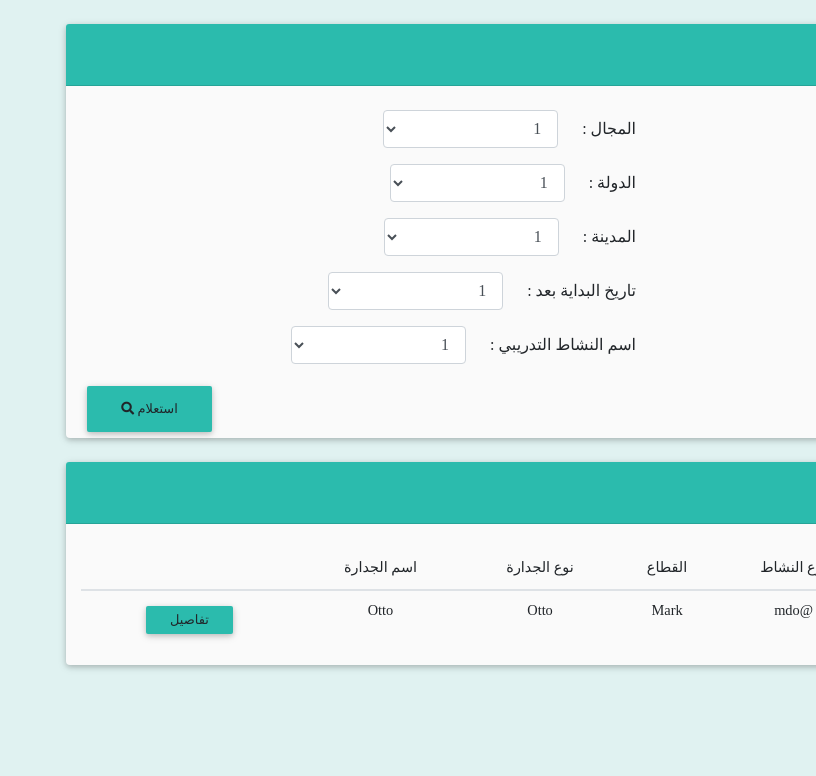
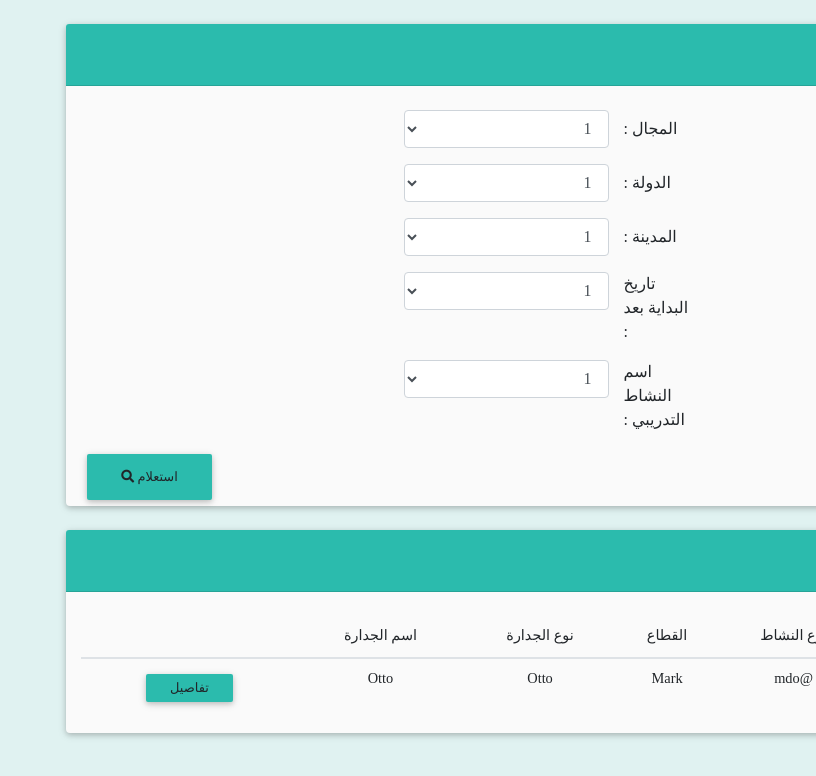
Before and after one commit to AngularIPAteam/Training, an Angular app in the folder QueryEmpsTraining/: page / in a window 1280 px wide. Shown: the top 776 px of the page, without its empty margins (464-1280 px from the left). Built offline with nearby package versions, Linux system fonts and the light colour scheme; a web font is replaced by a local one.

Commit message:
Update search-operations.component.html

```diff
--- a/QueryEmpsTraining/src/app/components/search-operations/search-operations.component.html
+++ b/QueryEmpsTraining/src/app/components/search-operations/search-operations.component.html
@@ -1,66 +1,66 @@
 <form action="">
   <div class="container">
-    <div class="container  row">
+    <div class="container  row col-10">
       <div class="col-6">
-        <div class="form-group row">
-          <label class="my-auto">نوع الجدارة :</label>
-          <select class="form-control col-4 mx-4">
+        <div class="form-group row col-10">
+          <label class="my-auto col-4">نوع الجدارة :</label>
+          <select class="form-control col-8 mx-8">
             <option>1</option>
           </select>
         </div>
-        <div class="form-group row">
-            <label class="my-auto">اسم الجدارة :</label>
-          <select class="form-control col-4 mx-4" >
+        <div class="form-group row col-10">
+            <label class="my-auto col-4">اسم الجدارة :</label>
+          <select class="form-control col-8 mx-8" >
             <option>1</option>
           </select>
         </div>
-        <div class="form-group row">
-            <label class="my-auto">نوع النشاط :</label>
-          <select class="form-control col-4 mx-4">
+        <div class="form-group row  col-10">
+            <label class="my-auto col-4">نوع النشاط :</label>
+          <select class="form-control col-8 mx-8">
             <option>1</option>
           </select>
         </div>
-        <div class="form-group row">
-            <label class="my-auto">الجهة المنفذة :</label>
-            <select class="form-control col-4 mx-2">
+        <div class="form-group row col-10">
+            <label class="my-auto col-4">الجهة المنفذة :</label>
+            <select class="form-control col-8 mx-8">
             <option>1</option>
           </select>
         </div>
-        <div class="form-group row">
-            <label class="my-auto">القطاع :</label>
-            <select class="form-control col-4 mx-5">
+        <div class="form-group row col-10">
+            <label class="my-auto col-4">القطاع :</label>
+            <select class="form-control col-8 mx-8">
             <option>1</option>
           </select>
         </div>
       </div>
       <div class="col-6">
-        <div class="form-group row">
-            <label class="my-auto">المجال :</label>
-            <select class="form-control col-4 mx-4">
+        <div class="form-group row col-10">
+            <label class="my-auto col-4">المجال :</label>
+            <select class="form-control col-8 mx-8">
             <option>1</option>
           </select>
         </div>
-        <div class="form-group row">
-            <label class="my-auto">الدولة :</label>
-            <select class="form-control col-4 mx-4">
+        <div class="form-group row col-10">
+            <label class="my-auto col-4">الدولة :</label>
+            <select class="form-control col-8 mx-8">
             <option>1</option>
           </select>
         </div>
-        <div class="form-group row">
-            <label class="my-auto">المدينة :</label>
-            <select class="form-control col-4 mx-4">
+        <div class="form-group row col-10">
+            <label class="my-auto col-4">المدينة :</label>
+            <select class="form-control col-8 mx-8">
             <option>1</option>
           </select>
         </div>
-        <div class="form-group row">
-            <label class="my-auto">تاريخ البداية بعد :</label>
-            <select class="form-control col-4 mx-4">
+        <div class="form-group row col-10">
+            <label class="my-auto col-4">تاريخ البداية بعد :</label>
+            <select class="form-control col-8 mx-8">
             <option >1</option>
           </select>
         </div>
-        <div class="form-group row">
-            <label class="my-auto">اسم النشاط التدريبي :</label>
-            <select class="form-control col-4 mx-4">
+        <div class="form-group row col-10">
+            <label class="my-auto col-4">اسم النشاط التدريبي :</label>
+            <select class="form-control col-8 mx-8">
             <option>1</option>
           </select>
         </div>
```
